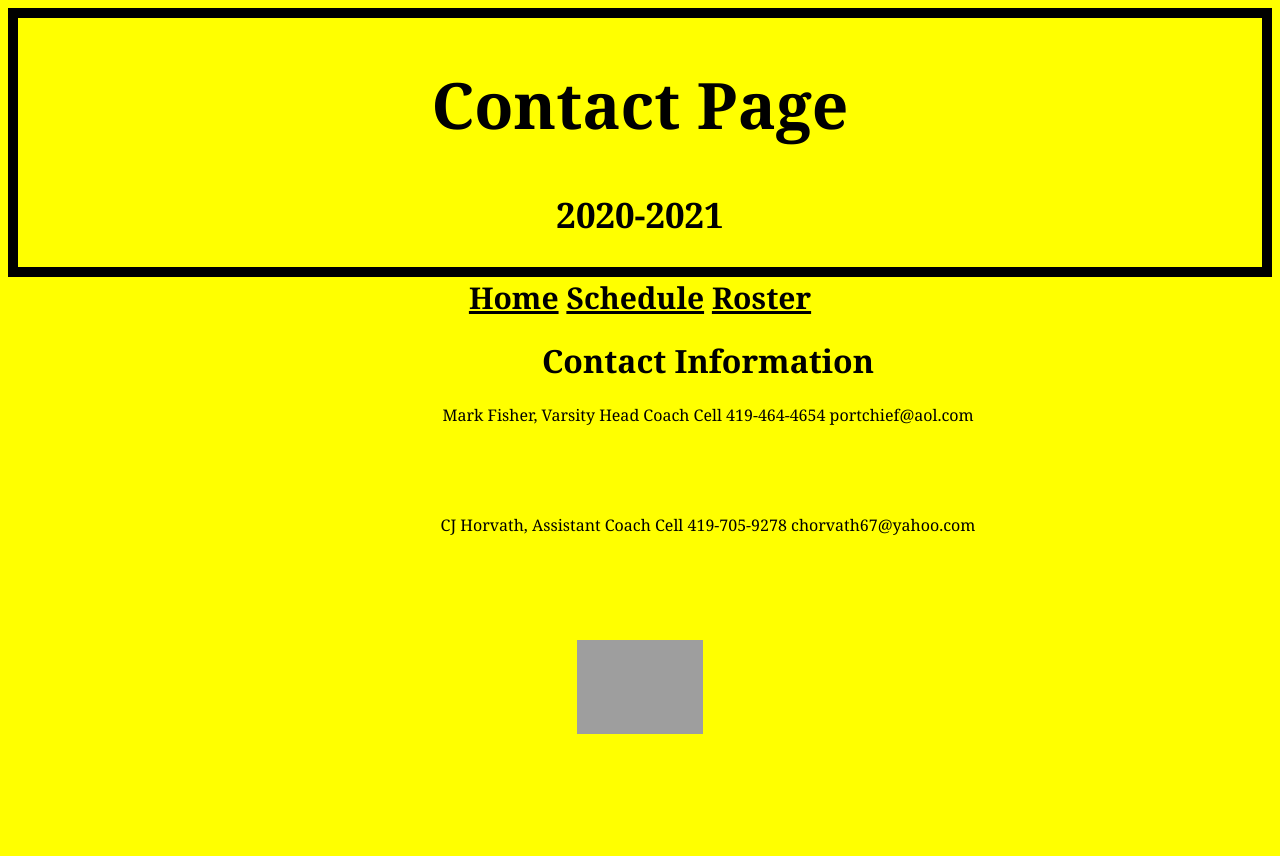
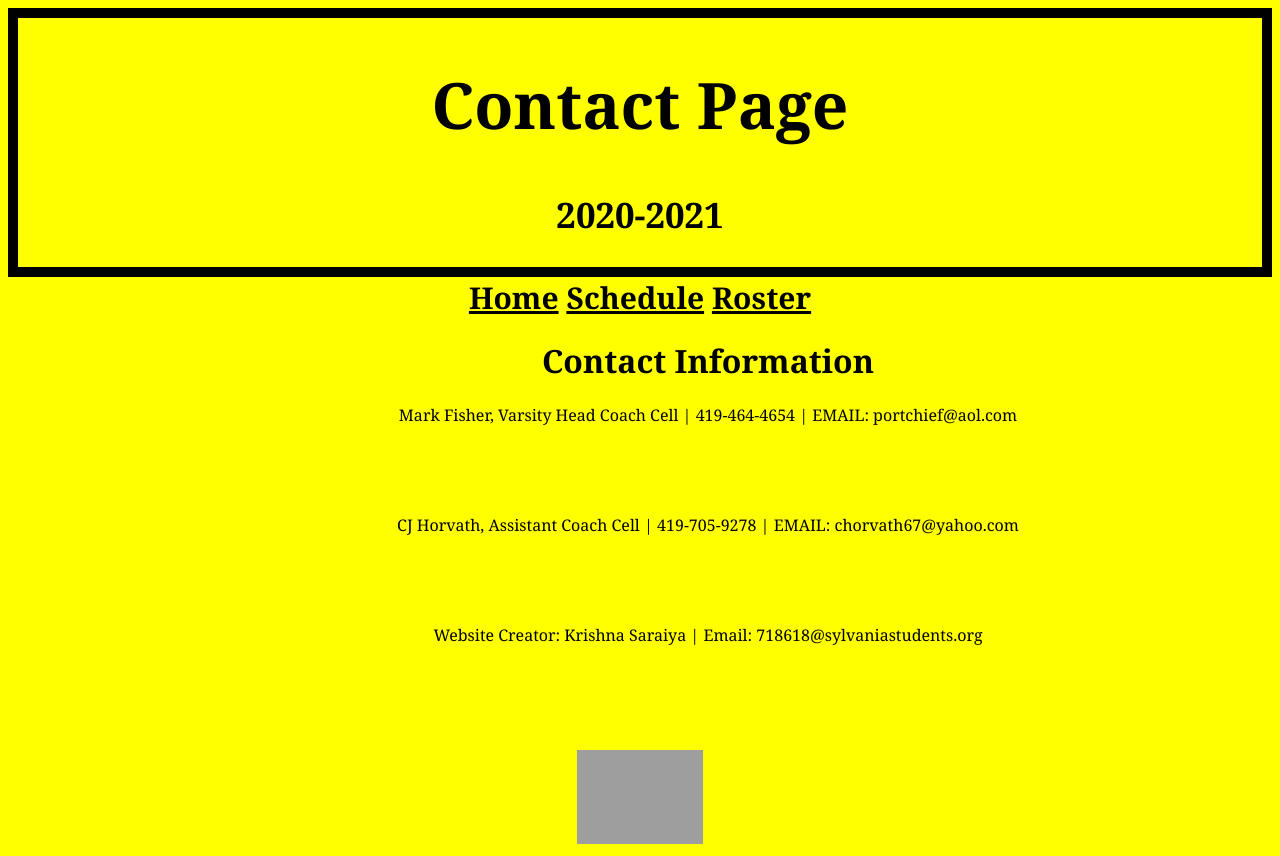
Before and after one commit to saraiyakrs/InformativePageProject, a plain HTML site: page Contact Page.html in a window 1280 px wide. Shown: the top 856 px of the page. Before the commit the page ends 800 px from the top, so only its background shows below. Drawn offline with Linux system fonts and the light colour scheme; grey boxes are pictures that could not be loaded.

Commit message:
Add files via upload

```diff
--- a/Contact Page.html
+++ b/Contact Page.html
@@ -22,7 +22,7 @@
         <h1> Contact Information</h1>
         <p>
             Mark Fisher, Varsity Head Coach
-            Cell   419-464-4654   portchief@aol.com
+            Cell |  419-464-4654 | EMAIL:  portchief@aol.com
 
             <br>
             </br>
@@ -30,7 +30,13 @@
             </br>
             </br>
             CJ Horvath, Assistant Coach
-            Cell   419-705-9278   chorvath67@yahoo.com
+            Cell |  419-705-9278 | EMAIL:  chorvath67@yahoo.com
+            <br>
+        </br>
+        <br>
+        </br>
+        </br>
+        Website Creator: Krishna Saraiya | Email: 718618@sylvaniastudents.org
 
         </p>
         <br>
```
Also changed, not shown: index.html (+0 -1 lines).
